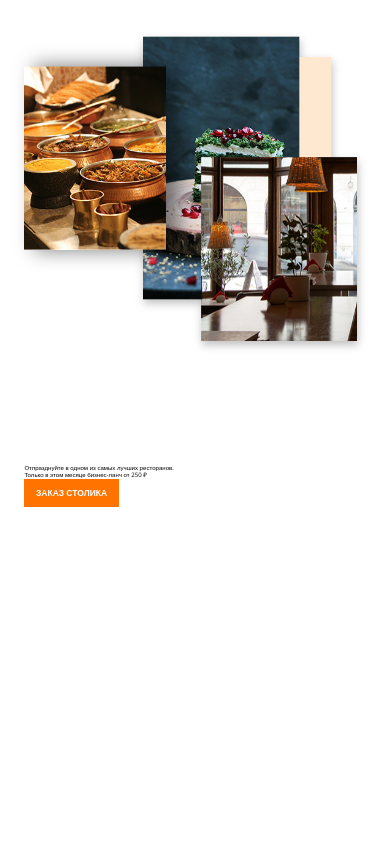
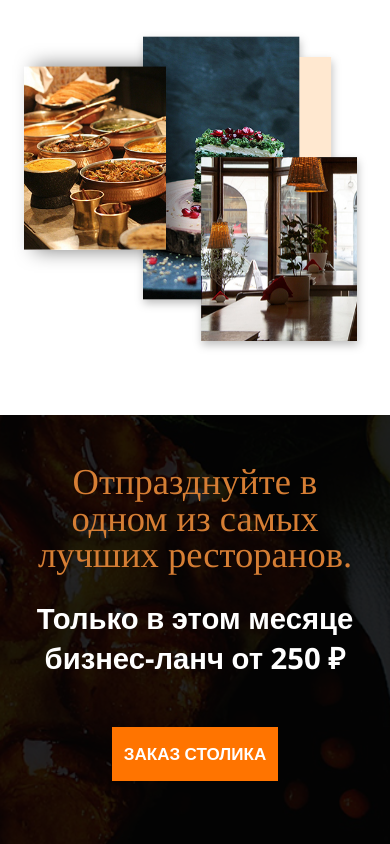
Before and after one commit to vladimirovicp/exempleHtml, a plain HTML site: page layout/Vollex/restaurant-website/index.html in a window 390 px wide. Shown: the part 2679-3523 px from the top of the page. Before the commit the page ends 3250 px from the top, so only its background shows below. Drawn offline with nearby package versions, Linux system fonts and the light colour scheme.

Commit message:
add: holiday

```diff
--- a/layout/Vollex/restaurant-website/css/style.css
+++ b/layout/Vollex/restaurant-website/css/style.css
@@ -305,12 +305,57 @@
 /* holiday */
 
 .holiday {
+    position: relative;
     padding-top: 8rem;
     padding-bottom: 10.4rem;
+    background: url('../img/zakaz.jpg');
+    background-position: center;
+    background-repeat: no-repeat;
+    background-size: cover;
 }
 
+.holyday__wrapper::after {
+    content: '';
+    display: block;
+    width: 100%;
+    height: 100%;
+    background-color: rgba(0, 0, 0, 0.85);
+    position: absolute;
+    inset: 0;
+    /*top: 0 left: 0 right: 0 и button: 0 */
+    z-index: 0;
+}
 
-/* 06 Holyday 2:59 */
+.holiday .container {
+    position: relative;
+    display: flex;
+    justify-content: space-between;
+    z-index: 10;
+}
+
+.holiday__description {
+    width: 66rem;
+}
+
+.holiday__header {
+    font-family: 'Tinos', sans-serif;
+    font-weight: 400;
+    font-size: 5.2rem;
+    line-height: 6rem;
+    color: #D67E34;
+    margin-bottom: 2rem;
+}
+
+.holyday__text {
+    font-weight: 700;
+    font-size: 2.4rem;
+    line-height: 1.375;
+    color: #FFFFFF;
+}
+
+.holyday__button {
+    align-self: center;
+}
 
 @media (max-width: 80em) {
     html {
@@ -415,4 +460,25 @@
         width: 38rem;
         height: 50rem;
     }
+    /* holiday */
+    .holiday .container {
+        flex-direction: column;
+    }
+    .holiday__description {
+        width: 100%;
+    }
+    .holiday__header {
+        font-size: 6rem;
+        text-align: center;
+        margin-bottom: 4rem;
+    }
+    .holyday__text {
+        font-size: 4.8rem;
+        text-align: center;
+        margin-bottom: 8rem;
+    }
+    .holyday__button {
+        font-size: 2.8rem;
+        padding: 2.5rem 2rem;
+    }
 }
--- a/layout/Vollex/restaurant-website/index.html
+++ b/layout/Vollex/restaurant-website/index.html
@@ -153,12 +153,14 @@
         </section>
 
         <section class="holiday">
-            <div class="container">
-                <div class="holiday__description">
-                    <h2 class="holiday__header">Отпразднуйте в одном из самых лучших ресторанов.</h2>
-                    <p class="holyday__text">Только в этом месяце бизнес-ланч от 250 ₽</p>
+            <div class="holyday__wrapper">
+                <div class="container">
+                    <div class="holiday__description">
+                        <h2 class="holiday__header">Отпразднуйте в одном из самых лучших ресторанов.</h2>
+                        <p class="holyday__text">Только в этом месяце бизнес-ланч от 250 ₽</p>
+                    </div>
+                    <button type="button" class="holyday__button button">Заказ столика</button>
                 </div>
-                <button class="holyday__button button">Заказ столика</button>
             </div>
         </section>
     </main>
```
Also changed, not shown: layout/Vollex/restaurant-website/img/zakaz.jpg (renamed from layout/Vollex/restaurant-website/img/bg.jpg).
